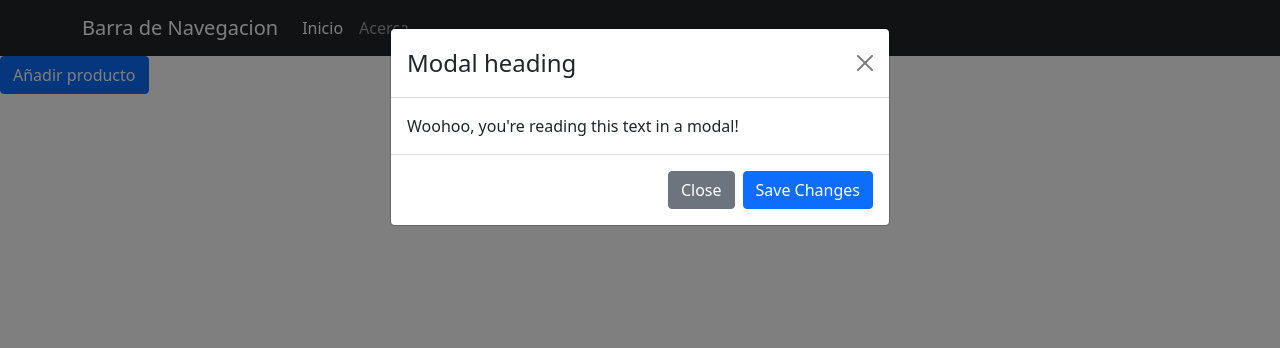
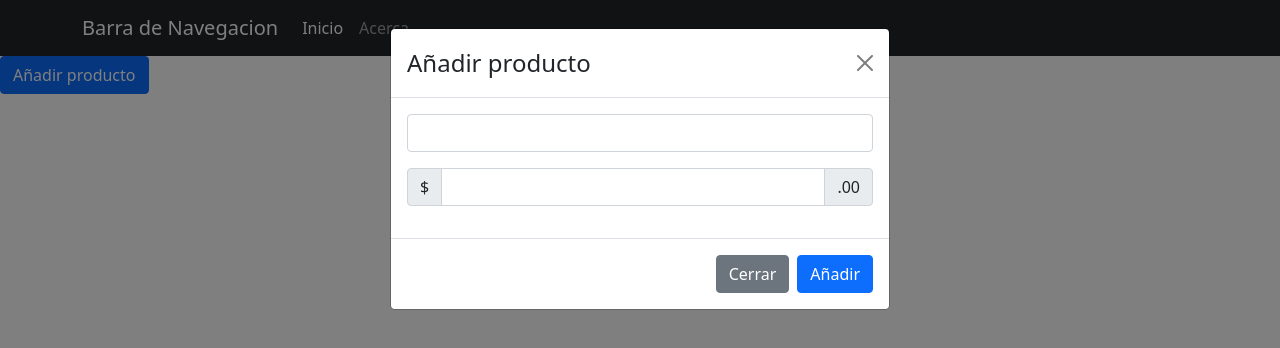
Before and after one commit to Alejandro9509/Shop-Basic-ReactJS, a React (Create React App) app: page / in a window 1280 px wide. Both pictures are taken after a click on the button "Añadir producto". Shown: the top 348 px of the page. Built offline with nearby package versions, Linux system fonts and the light colour scheme.

Commit message:
handle some events

```diff
--- a/src/pages/home.js
+++ b/src/pages/home.js
@@ -1,15 +1,30 @@
 
 import { Provider, connect } from 'react-redux'
 import React, { useState } from 'react'
-import {Card, ListGroup, Modal , Button} from 'react-bootstrap'
+import {Card, ListGroup, Modal , Button, InputGroup, FormControl} from 'react-bootstrap'
 import {store, mapDispatchToProps, mapStateToProps} from '../redux/productRedux'
 
-function ModalView() {
+function ModalView(props) {
+
     const [show, setShow] = useState(false);
+    const [prod, setProduct] = useState("");
+    const [price, setPrice] = useState(0);
 
-    const handleClose = () => setShow(false);
+
+    const handleClose = () => {
+
+        setShow(false)
+    };
     const handleShow = () => setShow(true);
+    const handleProd = (event) => {
 
+    } ;
+    const handlePrice = (event) => {
+
+    }
+    const handleSubmit = () => {
+        props.submit.submitNewProduct([prod, price])
+    }
     return (
       <>
         <Button variant="primary" onClick={handleShow}>
@@ -18,15 +33,24 @@ function ModalView() {
 
         <Modal show={show} onHide={handleClose}>
           <Modal.Header closeButton>
-            <Modal.Title>Modal heading</Modal.Title>
+            <Modal.Title>Añadir producto</Modal.Title>
           </Modal.Header>
-          <Modal.Body>Woohoo, you're reading this text in a modal!</Modal.Body>
+          <Modal.Body>
+          <InputGroup className="mb-3">
+            <FormControl onChange={ handleProd.bind(this) } id="product-name" aria-describedby="basic-addon3" />
+          </InputGroup>
+          <InputGroup className="mb-3">
+            <InputGroup.Text>$</InputGroup.Text>
+            <FormControl onChange={ handlePrice.bind(this) } id="product-price" aria-label="Amount (to the nearest dollar)" />
+            <InputGroup.Text>.00</InputGroup.Text>
+          </InputGroup>
+          </Modal.Body>
           <Modal.Footer>
             <Button variant="secondary" onClick={handleClose}>
-              Close
+              Cerrar
             </Button>
-            <Button variant="primary" onClick={handleClose}>
-              Save Changes
+            <Button variant="primary" onClick={handleSubmit}>
+              Añadir
             </Button>
           </Modal.Footer>
         </Modal>
@@ -39,32 +63,19 @@ class AppProcessing extends React.Component {
     constructor(props) {
         super(props)
         this.subProd = this.subProd.bind(this)
+    }
+    subProd() {
 
-
-    }
-
-    handleClose = () => {
-        this.setShow(false)
-    }
-
-    handleShow = () => {
-        this.setShow(true)
-    }
-
-    subProd() {
-        this.props.submitNewProduct("Hola mundo")
     }
     render() {
         return(
             <>
             <section>
                 <div>
-                    <ModalView />
+                    <ModalView submit={this.props} />
                     <div>{this.props.products}</div>
                 </div>
             </section>
-
-
             </>
         )
     }
```
